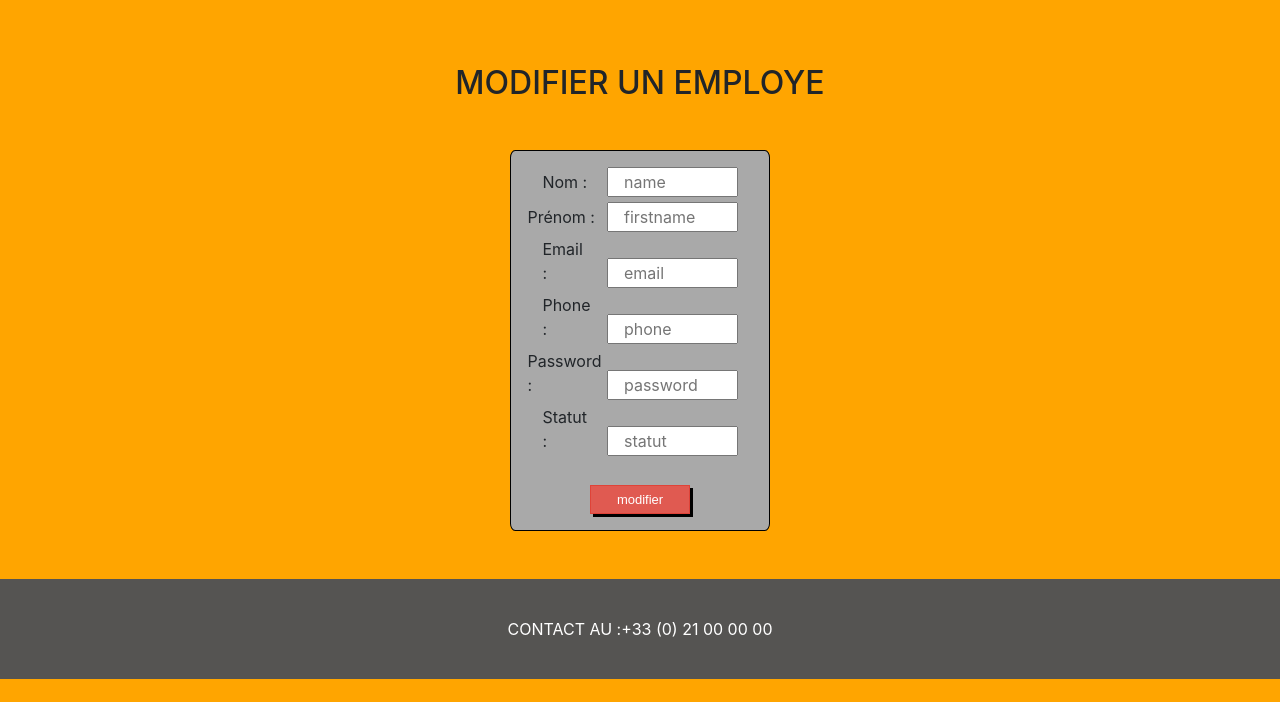
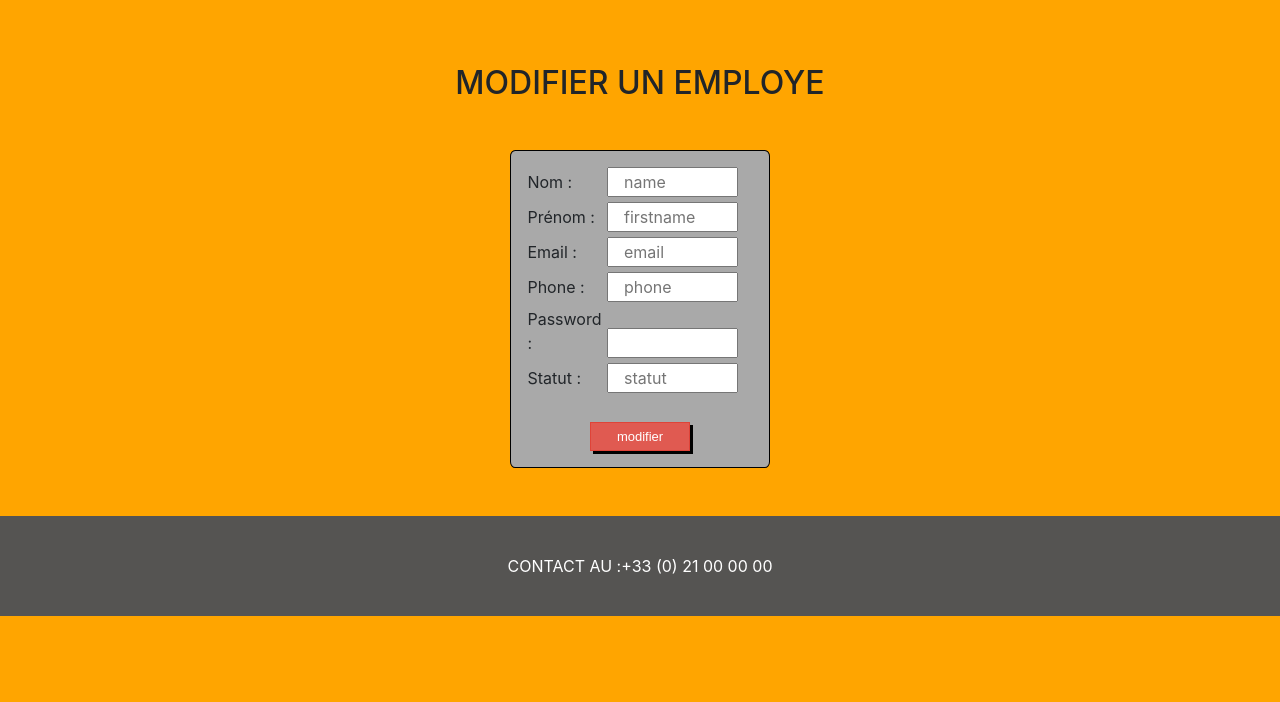
Before and after one commit to theod94/STOCK, a PHP site: page /modification_employe.php in a window 1280 px wide. Shown: the part 98-800 px from the top of the page. Run offline with PHP 8.4, Linux system fonts and the light colour scheme; the visitor is signed in with stand-in values (Sample User, id 1); data that the repository does not hold is empty; some libraries are stand-ins or nearby versions.

Commit message:
format_document

```diff
--- a/classes/employes.php
+++ b/classes/employes.php
@@ -133,9 +133,9 @@ class Employes
 
 
         $stmt =  $this->bdd->prepare($update);
-         $stmt->execute([':name' => $this->name, ':firstname' =>  $this->firstname, ':email' => $this->email, ':phone' =>  $this->phone, ':password' => $this->password, ':statut' =>  $this->statut, ':id' => $this->id]);
+        $stmt->execute([':name' => $this->name, ':firstname' =>  $this->firstname, ':email' => $this->email, ':phone' =>  $this->phone, ':password' => $this->password, ':statut' =>  $this->statut, ':id' => $this->id]);
 
-        var_dump($stmt->debugDumpParams());
+
     }
 
     public function select()
--- a/classes/pieces.php
+++ b/classes/pieces.php
@@ -126,10 +126,9 @@ class Pieces
 
 
         $stmt =  $this->bdd->prepare($update);
-        var_dump($stmt);
+
         $result = $stmt->execute([':reference' => $this->reference, ':fabriquant' =>  $this->fabriquant, ':name' => $this->name, ':allee' =>  $this->allee, ':etage' => $this->etage, ':prix' =>  $this->prix, ':id' => $this->id]);
 
-        var_dump($result);
-        var_dump($stmt->debugDumpParams());
+
     }
 }
--- a/modification_employe.php
+++ b/modification_employe.php
@@ -4,26 +4,18 @@ require_once('connexion_base_de_donnee.php');
 require_once('include/config.php');
 require_once('classes/employes.php');
 
-// récupère les données de l'employé
-
-// $name = $resultat['name'];
-// $firstname = $resultat['firstname'];
-// $email = $resultat['email'];
-// $phone = $resultat['phone'];
-// $password = $resultat['password'];
-// $statut = $resultat['statut'];
 
 $object = new Employes();
 
 $object->setId($_SESSION['id']);
 $object->setBdd($bdd);
-// var_dump($object);
+
 $employesInfo = $object->select();
 
-// // au clic de modifier, ça modifie les données de l'employé
+// au clic de modifier, ça modifie les données de l'employé
 if (isset($_POST['modifier'])) {
 
-    // var_dump($bdd);
+
     $object->setName($_POST['name']);
     $object->setFirstname($_POST['firstname']);
     $object->setEmail($_POST['email']);
@@ -38,8 +30,7 @@ if (isset($_POST['modifier'])) {
     }
 
     $object->setPassword($_POST['password']);
-    //     // var_dump($_POST);
-    //     // die;
+
     if ($object->update()) {
         header("location:liste_pieces_dispos.php");
     }
@@ -76,17 +67,17 @@ if (isset($_POST['modifier'])) {
 
                 <form class="formulaire_references mt-5 mb-5 p-3 col-md-3 mx-auto" method="POST" action="">
                     <div class="">
-                        <label class="col-4" for="">Nom : </label>
+                        <label class="col-4 pl-0" for="">Nom : </label>
                         <input class="col-7" type="text" name="name" placeholder="name" value="<?= $employesInfo['name'] ?>">
                         <label class="col-4 p-0" for="">Prénom : </label>
                         <input class="col-7" type="text" name="firstname" placeholder="firstname" value="<?= $employesInfo['firstname'] ?>">
-                        <label class="col-4" for="">Email : </label>
+                        <label class="col-4 pl-0" for="">Email : </label>
                         <input class="col-7" type="email" name="email" placeholder="email" value="<?= $employesInfo['email'] ?>">
-                        <label class="col-4" for="">Phone : </label>
+                        <label class="col-4 p-0" for="">Phone : </label>
                         <input class="col-7" type="text" name="phone" placeholder="phone" value="<?= $employesInfo['phone'] ?>">
                         <label class="col-4 p-0" for="">Password : </label>
-                        <input class="col-7" type="password" name="password" placeholder="password" value="<?= $employesInfo['password'] ?>">
-                        <label class="col-4" for="">Statut : </label>
+                        <input class="col-7" type="password" name="password" placeholder="" value="">
+                        <label class="col-4 pl-0" for="">Statut : </label>
                         <input class="col-7" type="text" name="statut" placeholder="statut" value="<?= $employesInfo['statut'] ?>">
                         <div class="text-center mt-4">
                             <a><input class="bouton5" type="submit" name="modifier" value="modifier"></a>
```
Also changed, not shown: liste_employes.php (+3 -4 lines), modification_pieces.php (+6 -7 lines), mon_compte.php (+2 -17 lines), assets/img/reservoir-honda-xls.jpg (added).
